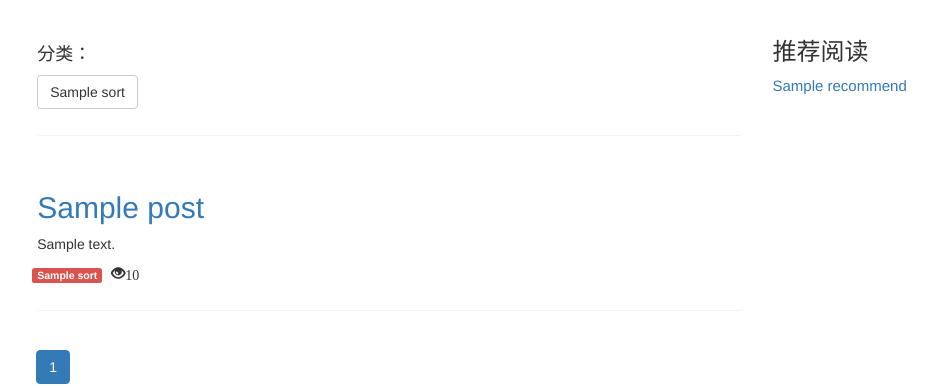
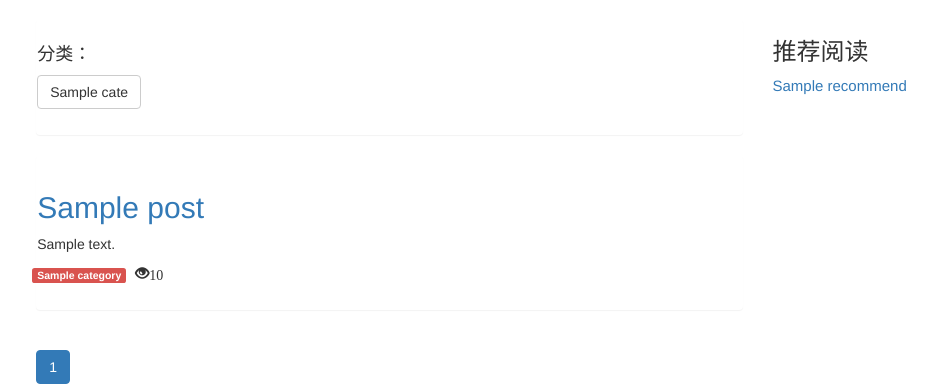
Before and after one commit to qzq1111/newblog, a Django app: template templates/index.html in a window 1280 px wide. Shown: the part 51-439 px from the top of the page, without its empty margins (175-1112 px from the left). Run offline with Django 3.2, Linux system fonts and the light colour scheme; the template is opened without the code that fills it: most values are stand-ins (such as "Sample title", 1, 10 or a date in 2020); some libraries are stand-ins or nearby versions.

Commit message:
修改部分字段

```diff
--- a/templates/index.html
+++ b/templates/index.html
@@ -9,8 +9,8 @@
                     <div class="panel panel-body" style="padding-left: 0px;">
                     <h4>分类：</h4>
                         <ul class="list-inline" >
-                        {% for sort in sorts %}
-                            <li><a class="btn btn-default" href="{% url 'sorts_url' sort.id %}" role="button">{{ sort.name }}</a></li>
+                        {% for category in categorys %}
+                            <li><a class="btn btn-default" href="{% url 'category_url' category.name %}" role="button">{{ category.name }}</a></li>
                         {% endfor %}
                         </ul>
                     </div>
@@ -24,9 +24,9 @@
                             <div class="summary ">
                                 <p>{{ post.body|truncatechars:54  }}</p>
                             </div>
-                            <div class="sort" >
+                            <div class="category" >
                                 <ul class="list-inline">
-                                <li class="label label-danger" >{{ post.sort }}</li>
+                                <li class="label label-danger" >{{ post.category }}</li>
                                 <li class="glyphicon glyphicon-eye-open" aria-hidden="true">{{ post.views }}</li>
                                 </ul>
                             </div>
```
